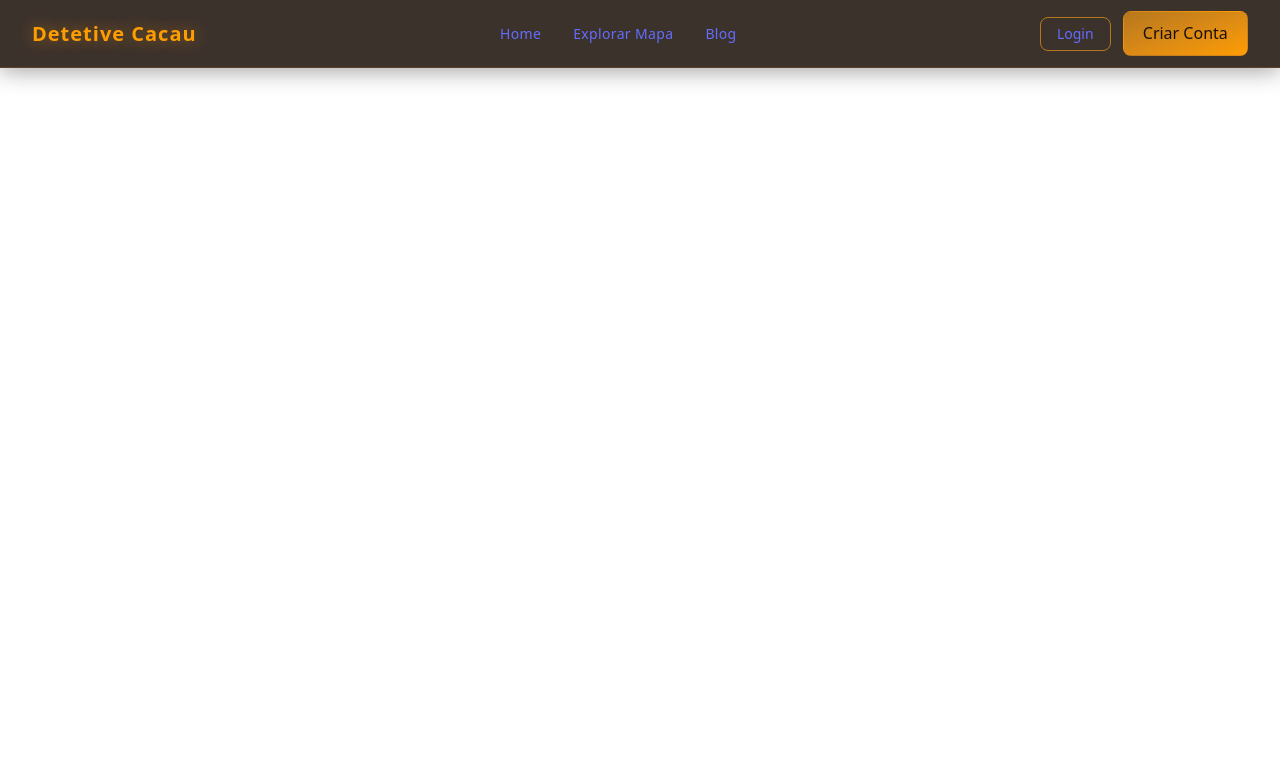
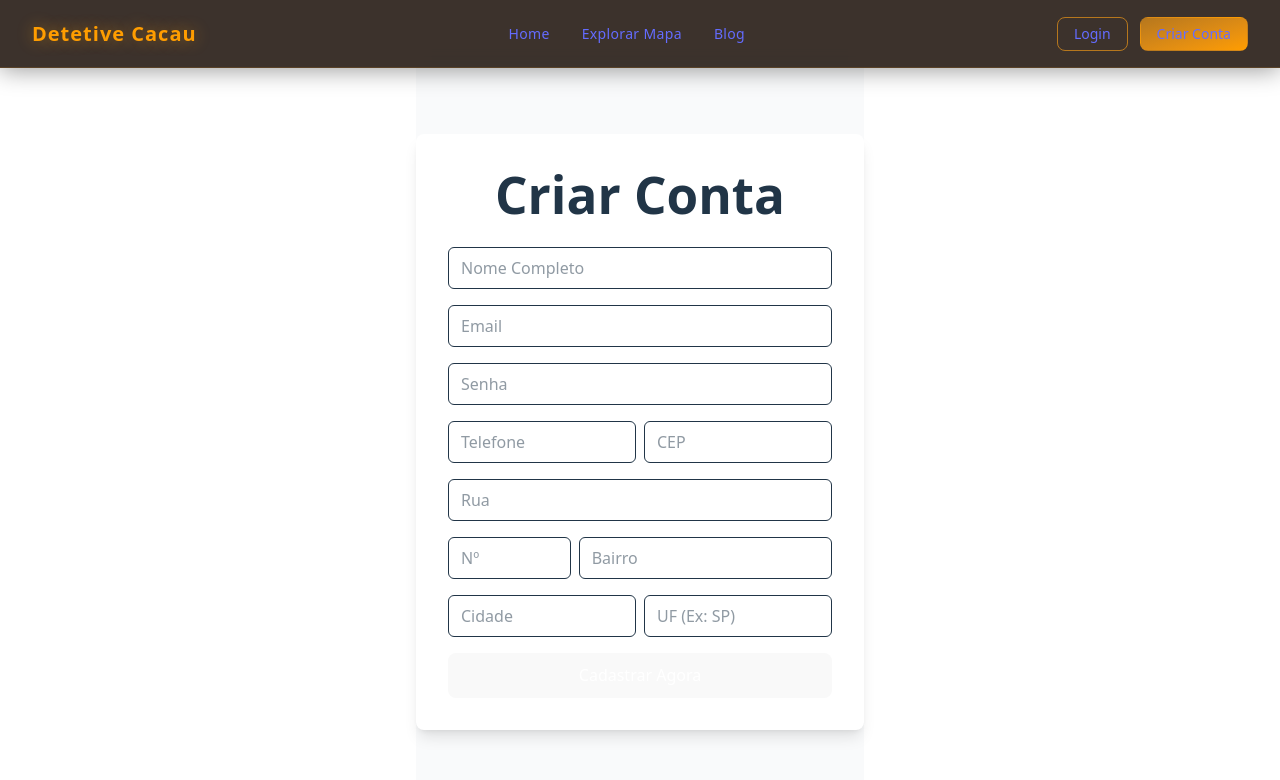
Before and after one commit to PedroLucasBastos/detetive-cacau-frontend, a React (Vite) app: page /create-account in a window 1280 px wide. Shown: the top 780 px of the page. Built offline with nearby package versions, Linux system fonts and the light colour scheme.

Commit message:
feat: Adiciona formulários e páginas de login e criação de conta, rotas de autenticação, um cabeçalho de navegação e atualiza o .gitignore.

```diff
--- /dev/null
+++ b/src/components/forms/CreateAccoutForm.tsx
@@ -0,0 +1,8 @@
+function CreateAccoutForm() {
+    return (
+        <>
+            <h1>Register</h1>
+        </>
+    )
+}
+export default CreateAccoutForm
--- a/src/components/forms/loginForm.tsx
+++ b/src/components/forms/loginForm.tsx
@@ -10,7 +10,7 @@ const LoginForm = () => {
     const handleSubmit = async (e: React.FormEvent) => {
         e.preventDefault();
         try {
-            const response = await axios.post('http://localhost:3333/api/auth/login', { email, password });
+            const response = await axios.post(`${import.meta.env.VITE_API_URL}/api/auth/login`, { email, password });
 
             const { token, user } = response.data;
 
--- a/src/components/layout/header.tsx
+++ b/src/components/layout/header.tsx
@@ -56,7 +56,7 @@ function Header() {
                 </Link>
 
                 {/* Criar Conta — preenchido */}
-                <button className="
+                <Link to="/create-account" className="
                     cursor-pointer rounded-lg px-4 py-1.5
                     text-sm font-semibold whitespace-nowrap
                     bg-gradient-to-br from-[#B6771D] to-[#FF9D00]
@@ -67,7 +67,7 @@ function Header() {
                     hover:-translate-y-px
                 ">
                     Criar Conta
-                </button>
+                </Link>
             </div>
         </header>
     )
--- /dev/null
+++ b/src/pages/CreateAccoutPage.tsx
@@ -0,0 +1,89 @@
+import axios from "axios";
+import { useState } from "react";
+import { useNavigate } from "react-router-dom";
+
+const CreateAccountForm = () => {
+    const navigate = useNavigate();
+    const [formData, setFormData] = useState({
+        name: '',
+        email: '',
+        password: '',
+        phone: '',
+        zipCode: '',
+        street: '',
+        number: '',
+        neighborhood: '',
+        city: '',
+        state: ''
+    });
+
+    const [error, setError] = useState('');
+
+    // Função genérica para atualizar qualquer campo do formulário
+    const handleChange = (e: React.ChangeEvent<HTMLInputElement>) => {
+        const { id, value } = e.target;
+        setFormData(prevState => ({
+            ...prevState,
+            [id]: value
+        }));
+    };
+
+    const handleSubmit = async (e: React.FormEvent) => {
+        e.preventDefault();
+        try {
+            // Enviando o objeto formData inteiro para o seu backend
+            const response = await axios.post(`${import.meta.env.VITE_API_URL}/api/auth/register`, formData);
+
+            const { token, user } = response.data;
+
+            localStorage.setItem('token', token);
+            localStorage.setItem('user', JSON.stringify(user));
+
+            navigate('/profile');
+        } catch (error: any) {
+            setError(error.response?.data?.message || "Erro ao criar conta");
+            console.error('Erro no registro:', error);
+        }
+    };
+
+    return (
+        <div className="flex items-center justify-center min-h-screen py-10 bg-gray-50">
+            <div className="bg-white p-8 rounded-lg shadow-lg w-full max-w-md">
+                <h1 className="text-2xl font-bold mb-6 text-center">Criar Conta</h1>
+
+                {error && <p className="text-red-500 text-sm mb-4">{error}</p>}
+
+                <form onSubmit={handleSubmit} className="space-y-4">
+                    {/* Dados Básicos */}
+                    <input type="text" id="name" placeholder="Nome Completo" onChange={handleChange} className="w-full px-3 py-2 border rounded-md" required />
+                    <input type="email" id="email" placeholder="Email" onChange={handleChange} className="w-full px-3 py-2 border rounded-md" required />
+                    <input type="password" id="password" placeholder="Senha" onChange={handleChange} className="w-full px-3 py-2 border rounded-md" required />
+
+                    {/* Contato e Endereço */}
+                    <div className="grid grid-cols-2 gap-2">
+                        <input type="text" id="phone" placeholder="Telefone" onChange={handleChange} className="px-3 py-2 border rounded-md" />
+                        <input type="text" id="zipCode" placeholder="CEP" onChange={handleChange} className="px-3 py-2 border rounded-md" />
+                    </div>
+
+                    <input type="text" id="street" placeholder="Rua" onChange={handleChange} className="w-full px-3 py-2 border rounded-md" />
+
+                    <div className="grid grid-cols-3 gap-2">
+                        <input type="text" id="number" placeholder="Nº" onChange={handleChange} className="px-3 py-2 border rounded-md" />
+                        <input type="text" id="neighborhood" placeholder="Bairro" onChange={handleChange} className="col-span-2 px-3 py-2 border rounded-md" />
+                    </div>
+
+                    <div className="grid grid-cols-2 gap-2">
+                        <input type="text" id="city" placeholder="Cidade" onChange={handleChange} className="px-3 py-2 border rounded-md" />
+                        <input type="text" id="state" placeholder="UF (Ex: SP)" onChange={handleChange} className="px-3 py-2 border rounded-md" />
+                    </div>
+
+                    <button type="submit" className="w-full bg-green-500 hover:bg-green-600 text-white font-bold py-2 rounded-md transition">
+                        Cadastrar Agora
+                    </button>
+                </form>
+            </div>
+        </div>
+    );
+};
+
+export default CreateAccountForm;
--- a/src/routes/appRoute.tsx
+++ b/src/routes/appRoute.tsx
@@ -2,6 +2,7 @@ import { Routes, Route } from "react-router-dom"
 import LoginPage from "../pages/LoginPage"
 import HomePage from "../pages/home"
 import ProfileUser from "../pages/profileUser"
+import CreateAccoutPage from "../pages/CreateAccoutPage"
 
 function AppRoute() {
     return (
@@ -9,6 +10,7 @@ function AppRoute() {
             <Route path="/" element={<HomePage />} />
             <Route path="/login" element={<LoginPage />} />
             <Route path="/profile" element={<ProfileUser />} />
+            <Route path="/create-account" element={<CreateAccoutPage />} />
         </Routes>
     )
 }
```
Also changed, not shown: 1 other file (tests, documents, lock files or other folders).
